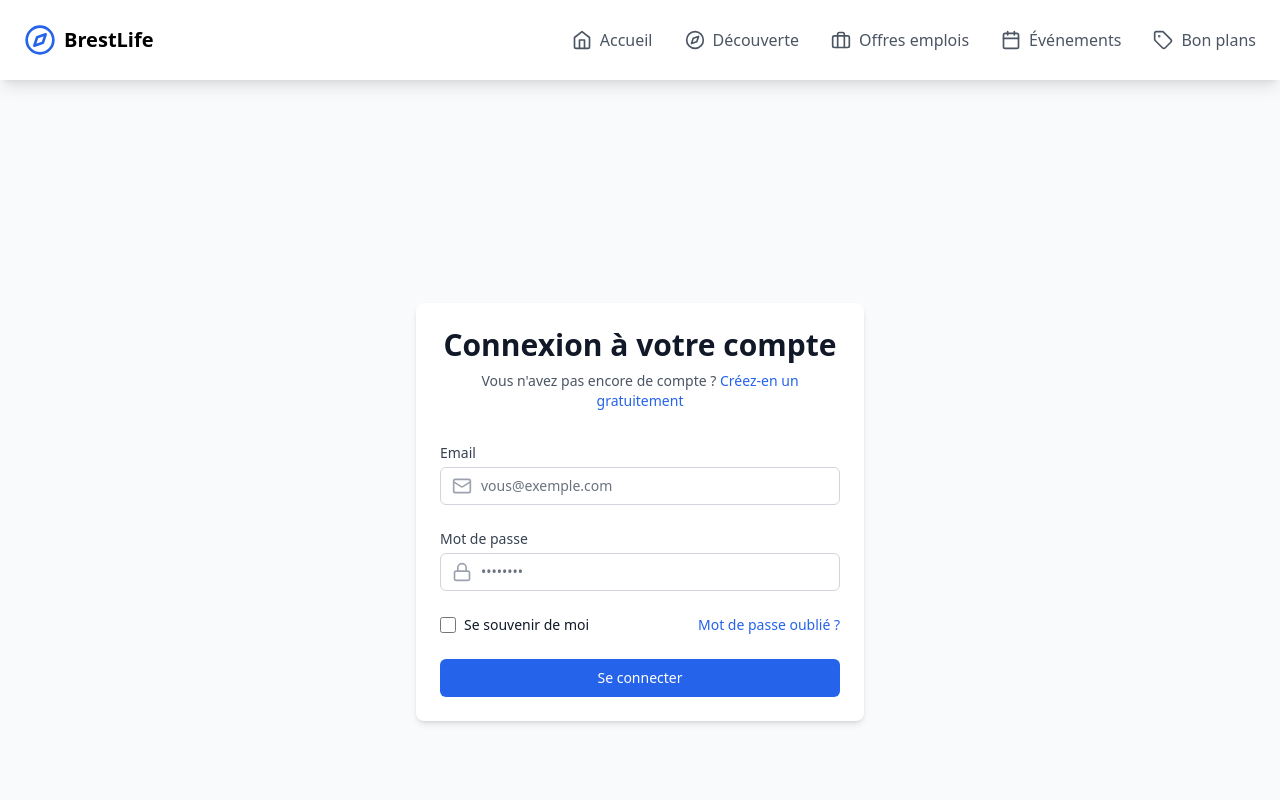
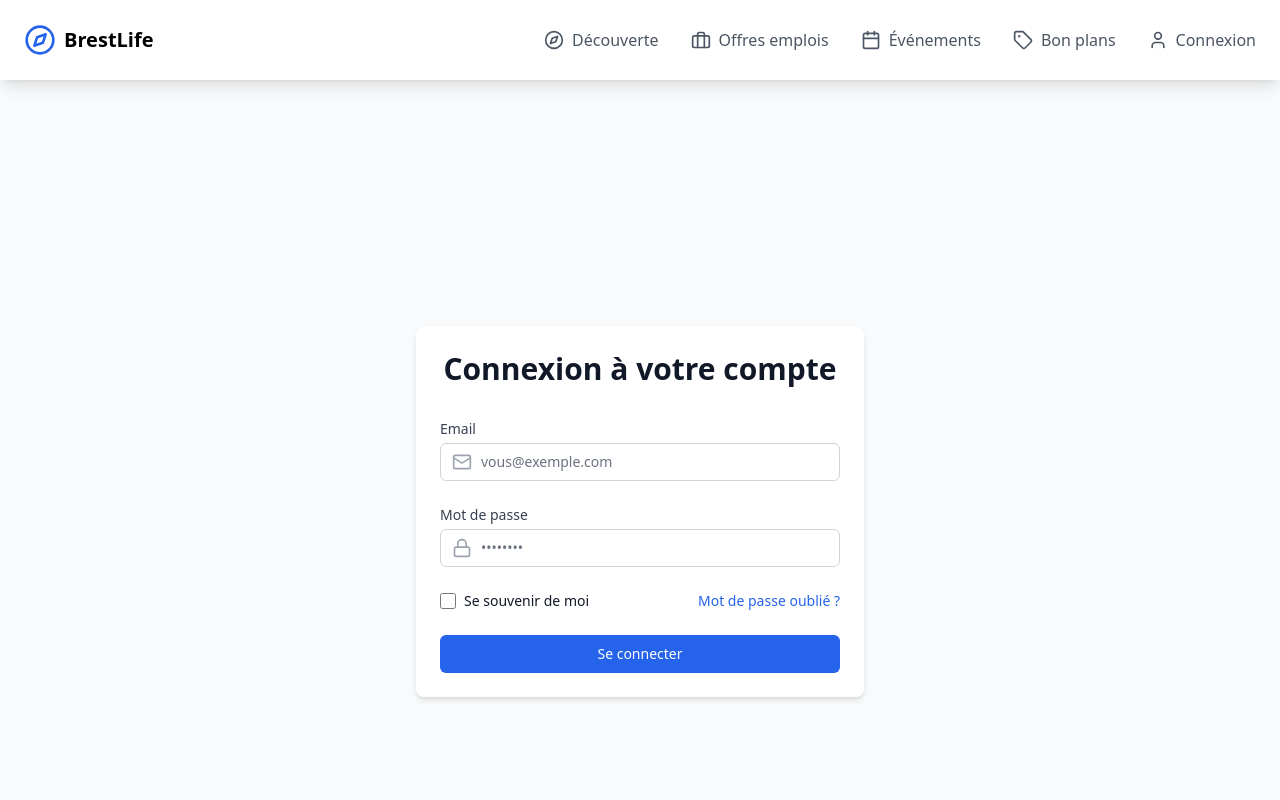
Before and after one commit to TheMoJd/brestlife, a React (Vite) app in the folder frontend/: page /login in a window 1280 px wide. Shown: the top 800 px of the page. Built offline with nearby package versions, Linux system fonts and the light colour scheme; what @hey-api/client-next would draw is missing.

Commit message:
Connexion grace à la Navbar

```diff
--- a/frontend/src/App.tsx
+++ b/frontend/src/App.tsx
@@ -1,6 +1,6 @@
 import React from 'react';
 import { BrowserRouter as Router, Routes, Route, Link } from 'react-router-dom';
-import { Home, Compass, Briefcase, Calendar, Tag, Menu, X, Facebook, Twitter, Instagram, Mail, Phone, MapPin } from 'lucide-react';
+import { Home, Compass, Briefcase, Calendar, Tag, Menu, X, Facebook, Twitter, Instagram, Mail, Phone, MapPin, User } from 'lucide-react';
 import { useState } from 'react';
 
 // Pages
@@ -15,14 +15,13 @@ import LoginPage from './pages/LoginPage';
 import { AuthProvider } from './contexts/AuthProvider';
 
 function App() {
-    const [isMenuOpen, setIsMenuOpen] = useState(false);
 
     const navItems = [
-        {path: '/', name: 'Accueil', icon: <Home className="w-5 h-5"/>},
         {path: '/decouverte', name: 'Découverte', icon: <Compass className="w-5 h-5"/>},
         {path: '/emplois', name: 'Offres emplois', icon: <Briefcase className="w-5 h-5"/>},
         {path: '/evenements', name: 'Événements', icon: <Calendar className="w-5 h-5"/>},
         {path: '/bons-plans', name: 'Bon plans', icon: <Tag className="w-5 h-5"/>},
+        {path: '/login', name: 'Connexion', icon: <User className="w-5 h-5"/>},
     ];
 
   return (
--- a/frontend/src/pages/LoginPage.tsx
+++ b/frontend/src/pages/LoginPage.tsx
@@ -36,12 +36,6 @@ export default function LoginPage() {
           <h2 className="text-center text-3xl font-extrabold text-gray-900">
             Connexion à votre compte
           </h2>
-          <p className="mt-2 text-center text-sm text-gray-600">
-            Vous n'avez pas encore de compte ?{' '}
-            <Link to="/register" className="font-medium text-blue-600 hover:text-blue-500">
-              Créez-en un gratuitement
-            </Link>
-          </p>
         </div>
 
         {errorMessage && (
```
